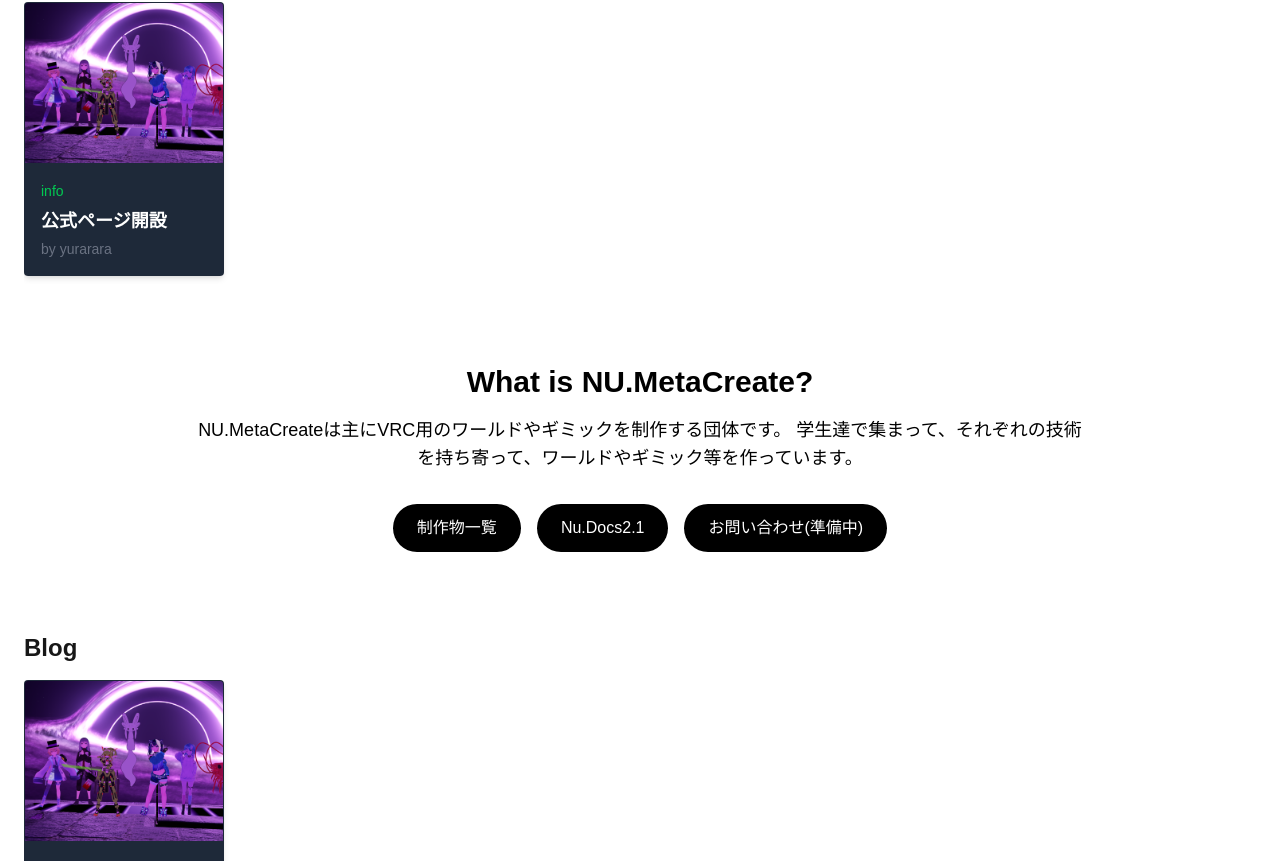
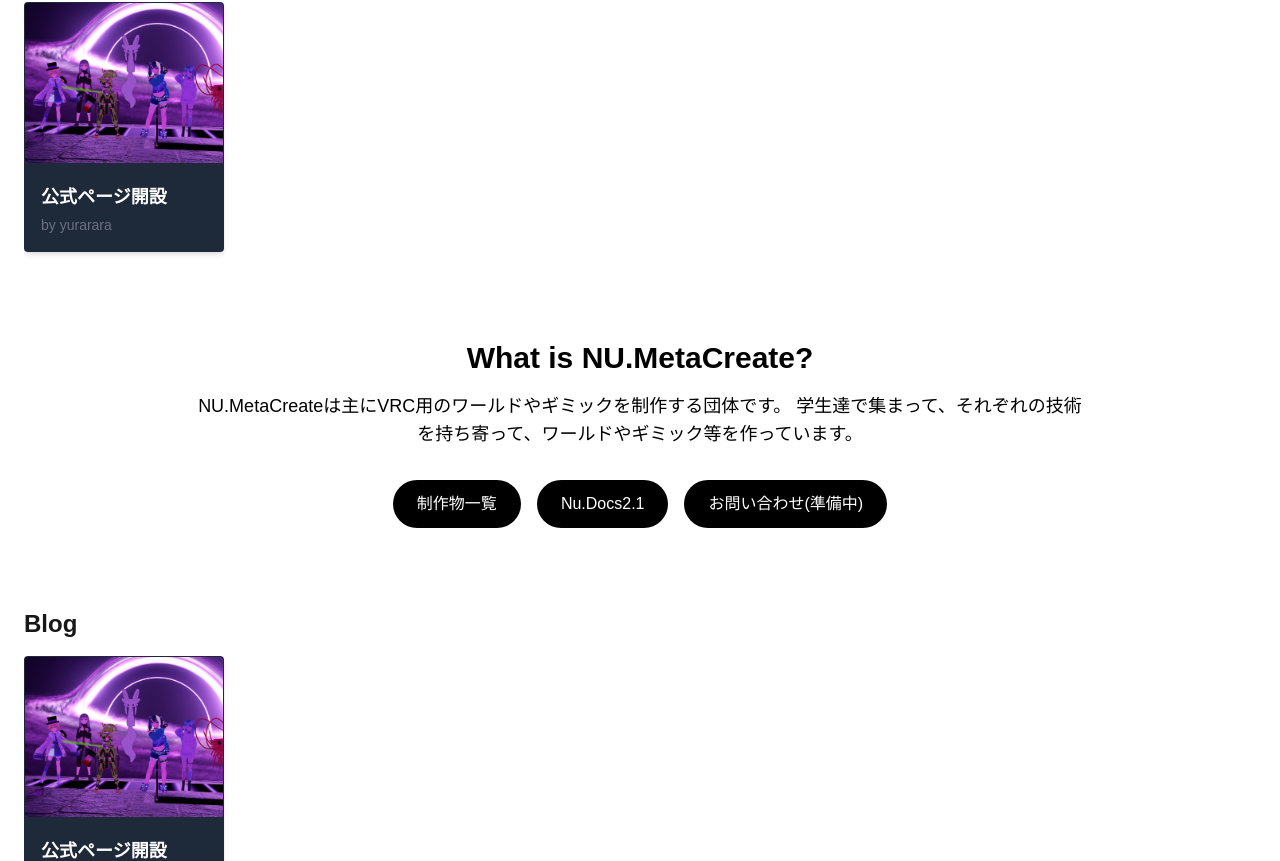
Before and after one commit to yurarara23/nu.meta, a Next.js app: page / in a window 1280 px wide. Shown: the part 742-1603 px from the top of the page. Built offline with nearby package versions, Linux system fonts and the light colour scheme.

Commit message:
カテゴリー削除

```diff
--- a/components/PostCard.tsx
+++ b/components/PostCard.tsx
@@ -4,16 +4,15 @@
 type PostCardProps = {
   title: string;
   image: string;
-  category: string;
   slug: string;
   author: string;
   date: string;
 };
 
-const PostCard = ({ title, image, category, slug, author }: PostCardProps) => {
+const PostCard = ({ title, image, slug, author }: PostCardProps) => {
   return (
     <Link
-      href={`/${category}/${slug}`}
+      href={`/blog/${slug}`}
       className="block w-full bg-gray-800 shadow-md rounded overflow-hidden transition
              hover:shadow-lg border border-transparent hover:border-blue-400"
     >
@@ -21,17 +20,11 @@
         <Image src={image} alt={title} fill className="object-cover" />
       </div>
       <div className="p-4">
-        <span
-          className={`text-sm ${
-            category === "info" ? "text-green-500" : "text-blue-600"
-          }`}
-        >
-          {category}
-        </span>
         <h3 className="mt-1 font-semibold text-lg text-white">{title}</h3>
         <p className="text-sm text-gray-500 mt-1">by {author}</p>
       </div>
     </Link>
   );
 };
+
 export default PostCard;
--- a/lib/getAllMarkdownPosts.ts
+++ b/lib/getAllMarkdownPosts.ts
@@ -19,7 +19,6 @@
         slug,
         title: data.title,
         image: data.image,
-        category: data.category || "info",
         author: data.author,
         date: data.date,
       };
```
